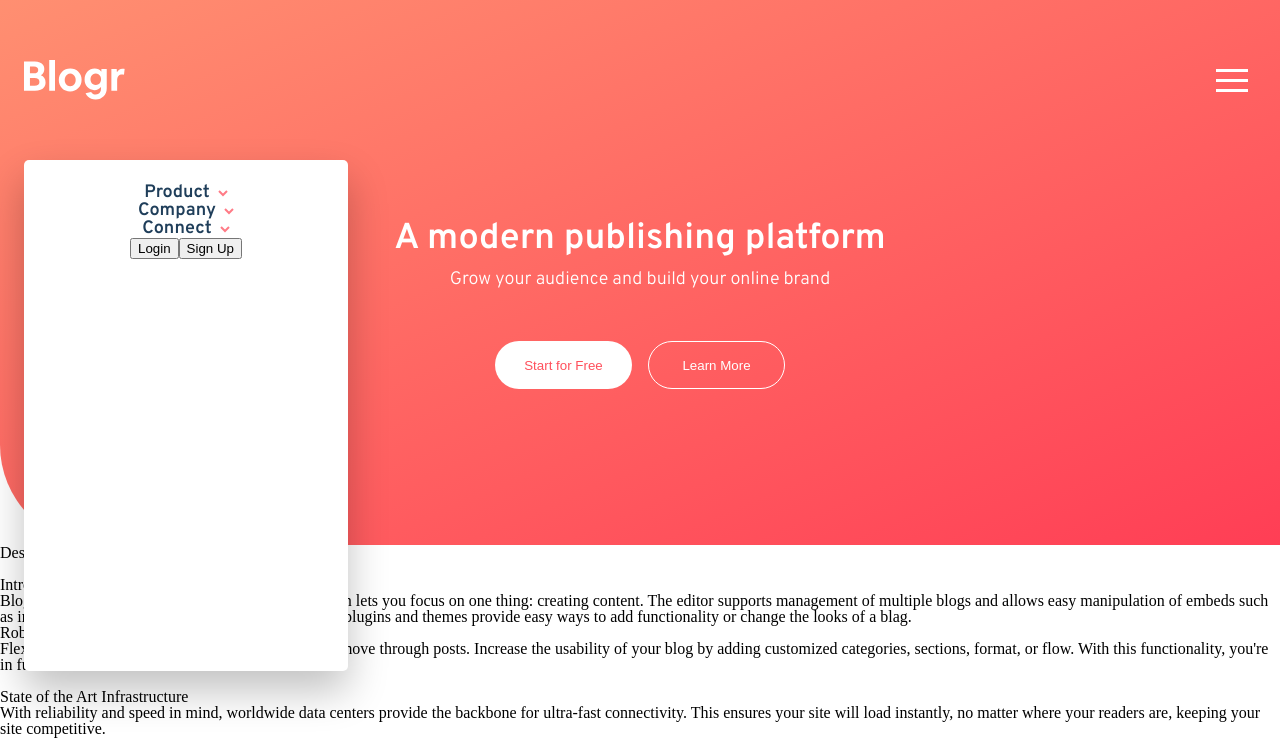
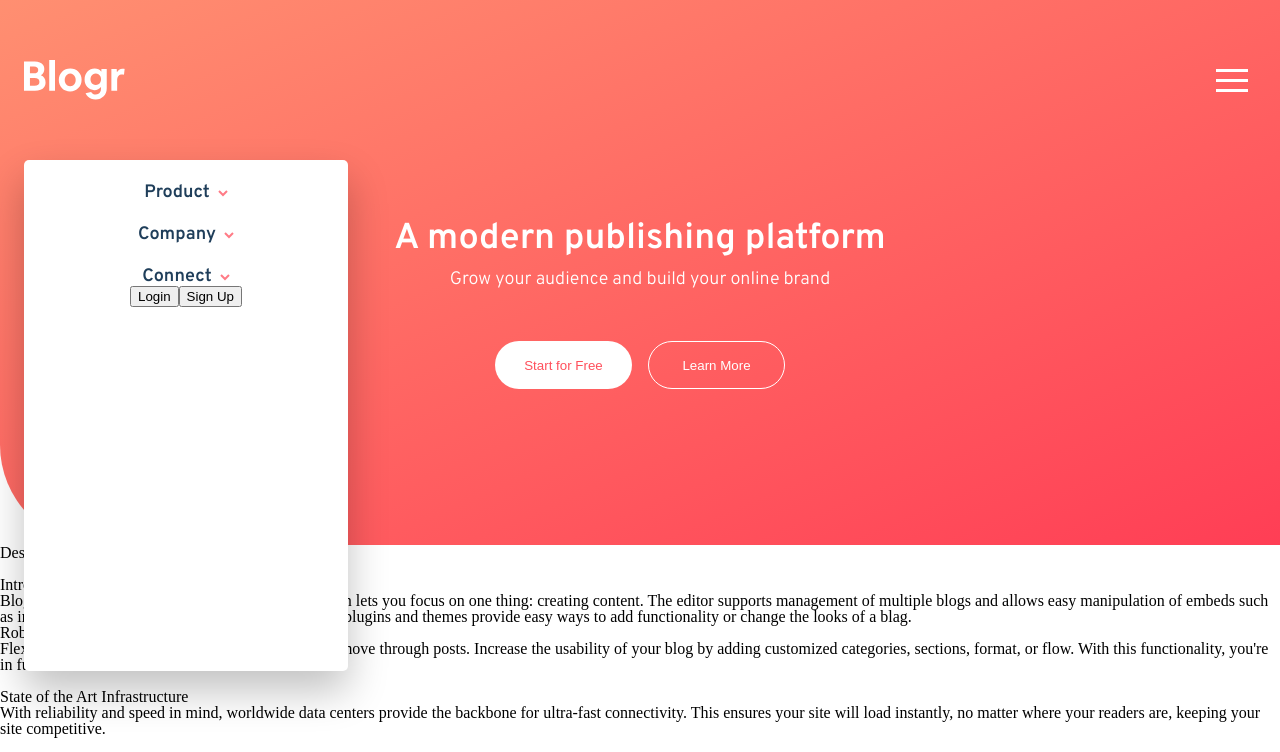
Before and after one commit to romofel/fm-blogr_landing_page, a React (Create React App) app: page / in a window 1280 px wide. Shown: the top 752 px of the page. Built offline with nearby package versions, Linux system fonts and the light colour scheme.

Commit message:
Separate the different menu elements

```diff
--- a/src/App.css
+++ b/src/App.css
@@ -165,6 +165,10 @@ nav {
   align-items: center;
 }
 
+.hover-menu-item:not(:first-of-type) {
+  margin-top: 1.5rem;
+}
+
 .hover-arrow {
   margin-left: .5rem;
 }
```
